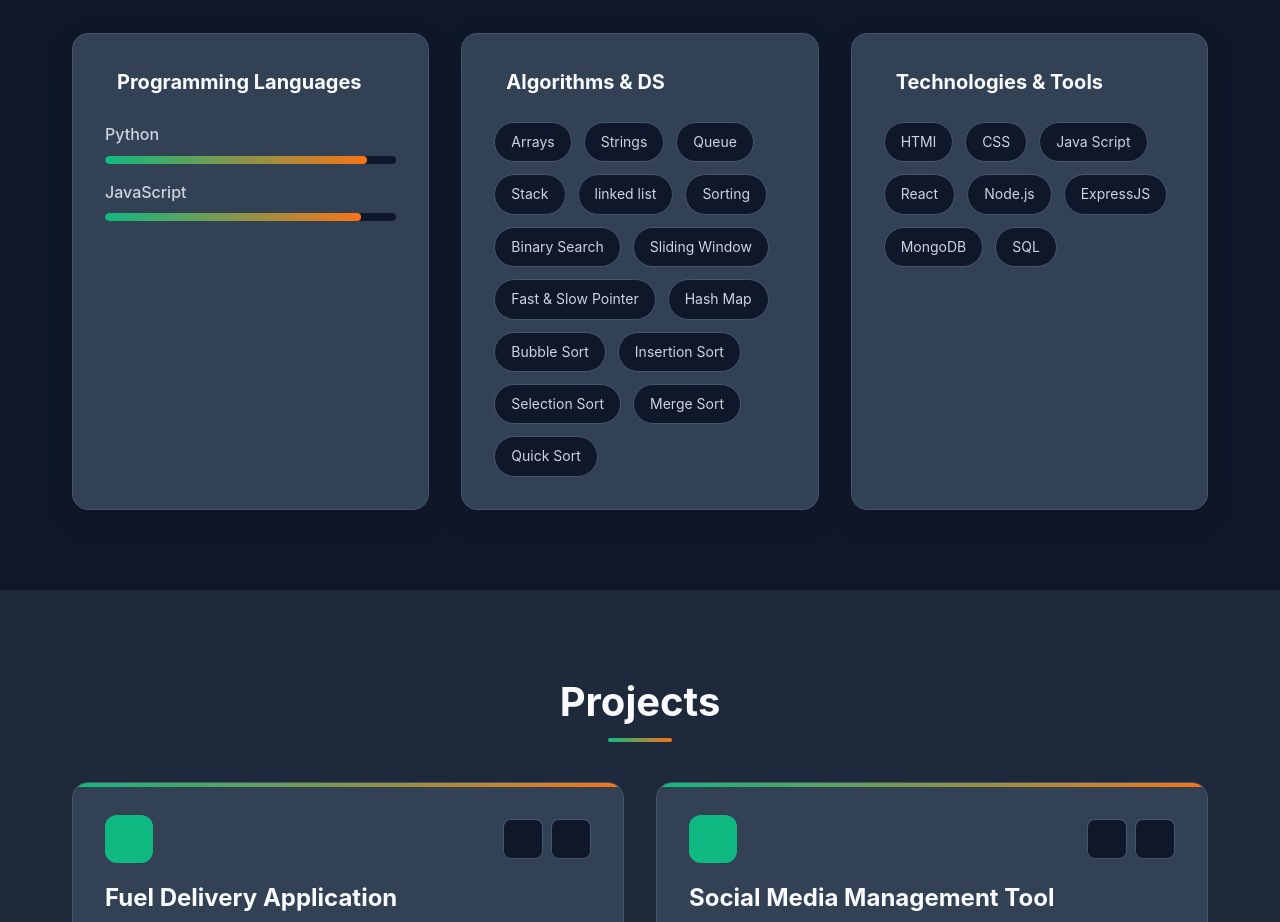
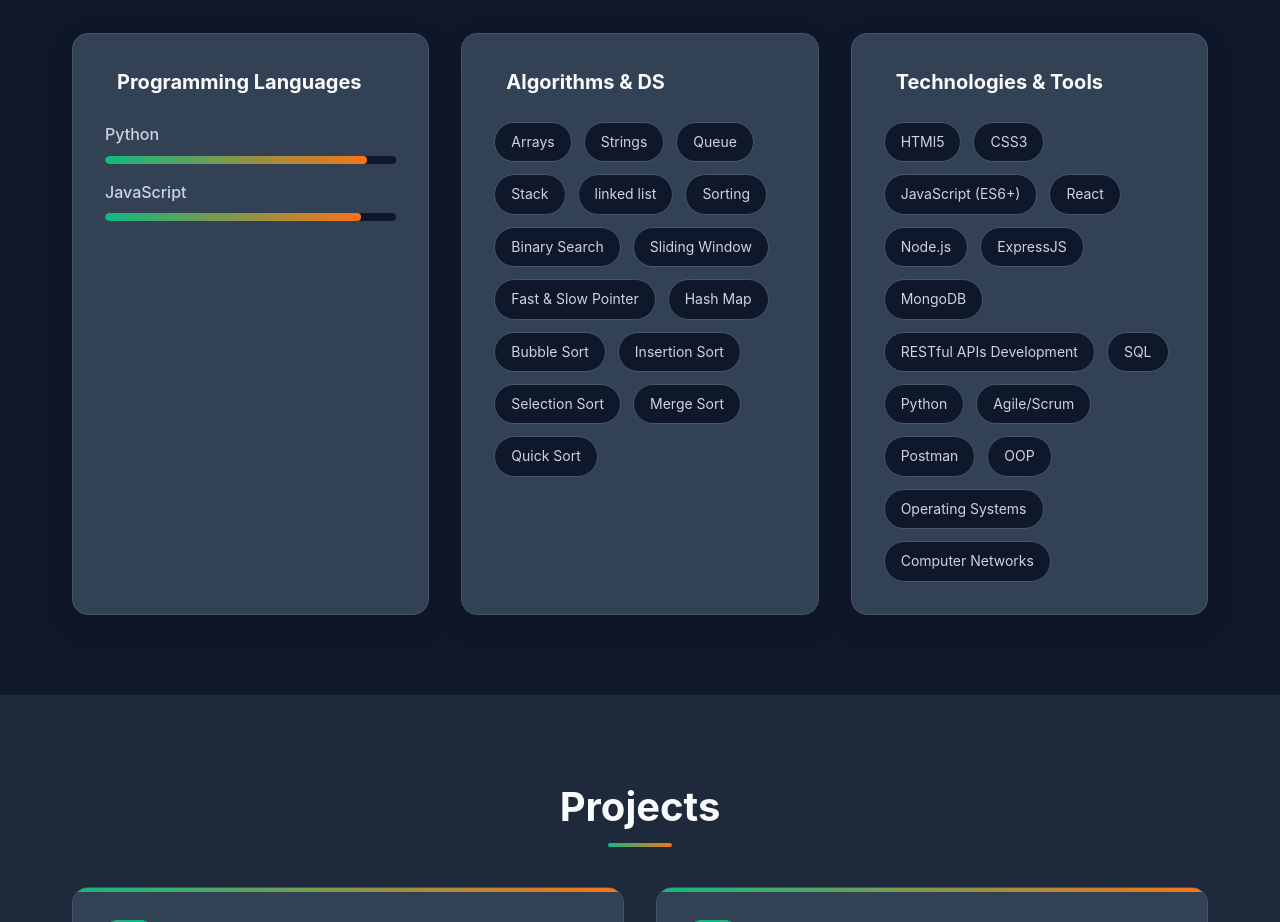
Before and after one commit to Balaji4689/Portfolio, a React (Vite) app: page / in a window 1280 px wide. Shown: the part 1760-2682 px from the top of the page. Built offline with nearby package versions, Linux system fonts and the light colour scheme; some icons are missing.

Commit message:
Update Skills.jsx

```diff
--- a/src/Components/Skills.jsx
+++ b/src/Components/Skills.jsx
@@ -90,14 +90,21 @@
               Technologies &amp; Tools
             </h3>
             <div className="skills-tags">
-              <span className="skill-tag">HTMl</span>
-              <span className="skill-tag">CSS</span>
-              <span className="skill-tag">Java Script</span>
+              <span className="skill-tag">HTMl5</span>
+              <span className="skill-tag">CSS3</span>
+              <span className="skill-tag">JavaScript (ES6+)</span>
               <span className="skill-tag">React</span>
               <span className="skill-tag">Node.js</span>
               <span className="skill-tag">ExpressJS</span>
               <span className="skill-tag">MongoDB</span>
+               <span className="skill-tag">RESTful APIs Development</span>
               <span className="skill-tag">SQL</span>
+              <span className="skill-tag">Python</span>
+              <span className="skill-tag">Agile/Scrum</span>
+               <span className="skill-tag">Postman</span>
+               <span className="skill-tag">OOP</span>
+               <span className="skill-tag">Operating Systems</span>
+              <span className="skill-tag">Computer Networks</span>
             </div>
           </div>
         </div>
```
